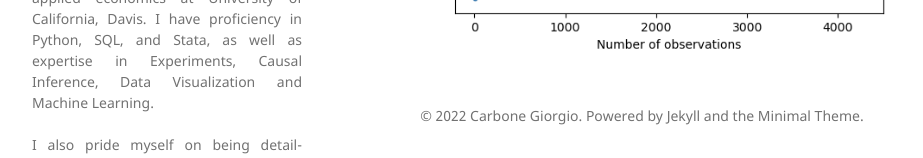
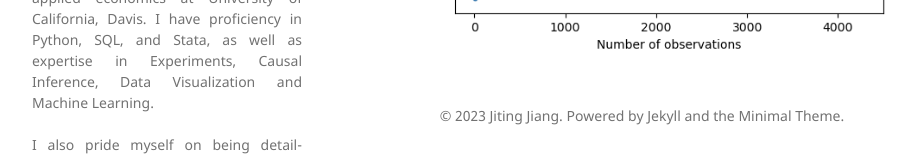
Before and after one commit to JtJiangA/minimal-portfolio, a Jekyll site: the page built from index.md, in a window 1280 px wide and 900 px high, scrolled down 1354 px. Shown: the part 724-882 px from the top of the window, without its empty margins (178-1101 px from the left). Built offline with Jekyll 4.4.1, drawn with Linux system fonts in a browser that asks for light colours; our own code applies the rules of GitHub Pages for plain Markdown files.

Commit message:
Update index.md

```diff
--- a/index.md
+++ b/index.md
@@ -44,4 +44,4 @@ In this project, to assess the heterogeneity, I build and interpret Random Causa
 <center><img src="images/rcf.png"/></center>
 <br>
 
-<center>© 2022 Carbone Giorgio. Powered by Jekyll and the Minimal Theme.</center>
+<center>© 2023 Jiting Jiang. Powered by Jekyll and the Minimal Theme.</center>
```
